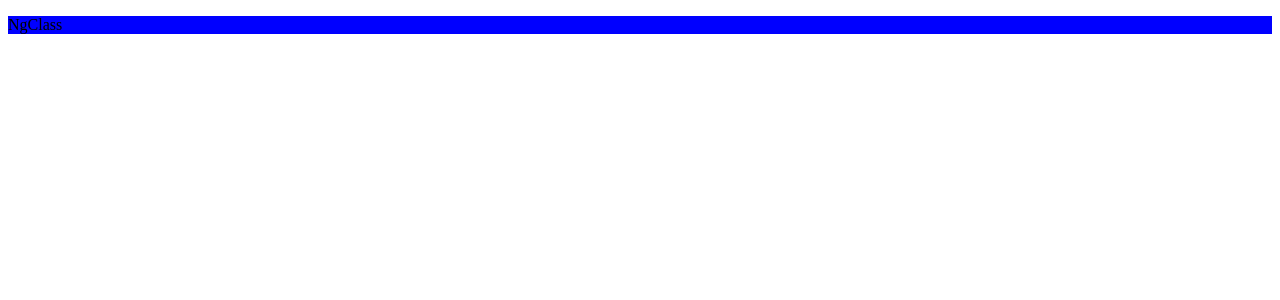
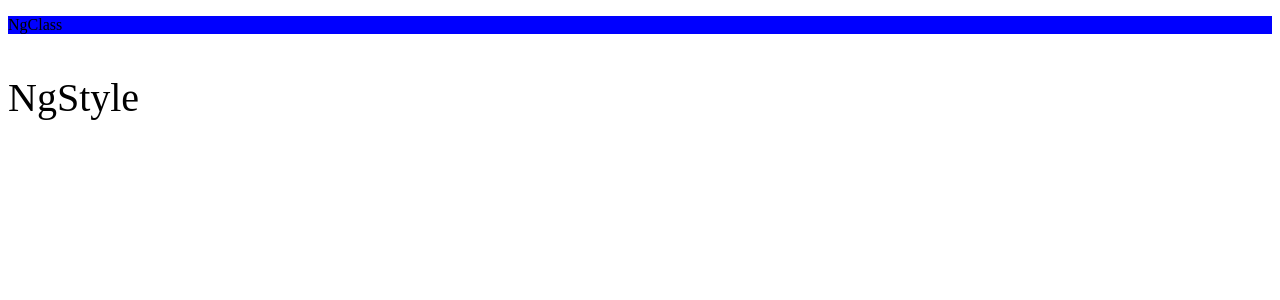
Before and after one commit to ddcsilva/Cursos-Dener-Troquatte, an Angular app in the folder meu-primeiro-projeto/: page / in a window 1280 px wide. Shown: the top 300 px of the page. Built offline with nearby package versions, Linux system fonts and the light colour scheme.

Commit message:
Aula "ngStyle"

```diff
--- a/meu-primeiro-projeto/src/app/diretivas-atributos/diretivas-atributos.component.html
+++ b/meu-primeiro-projeto/src/app/diretivas-atributos/diretivas-atributos.component.html
@@ -1 +1,2 @@
 <p [ngClass]="{'active': valor, 'disabled': !valor}"> NgClass </p>
+<p [ngStyle]="{'font-size': altura}"> NgStyle </p>
--- a/meu-primeiro-projeto/src/app/diretivas-atributos/diretivas-atributos.component.ts
+++ b/meu-primeiro-projeto/src/app/diretivas-atributos/diretivas-atributos.component.ts
@@ -7,6 +7,7 @@ import { Component, OnInit } from '@angular/core';
 })
 export class DiretivasAtributosComponent implements OnInit {
   public valor: boolean = true;
+  public altura: string = '20px';
 
   constructor() {}
 
@@ -17,6 +18,12 @@ export class DiretivasAtributosComponent implements OnInit {
       } else {
         this.valor = true;
       }
+
+      if (this.altura == '20px') {
+        this.altura = '40px';
+      } else {
+        this.altura = '20px';
+      }
     }, 2000);
   }
 }
```
